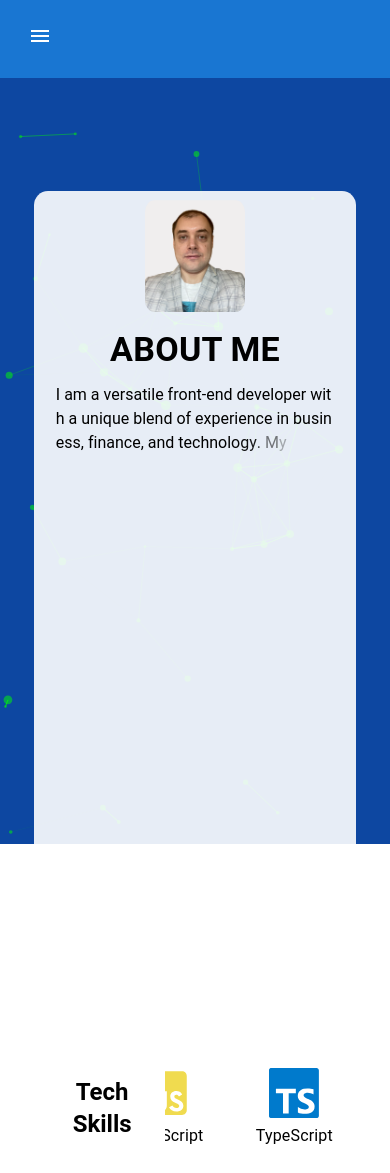
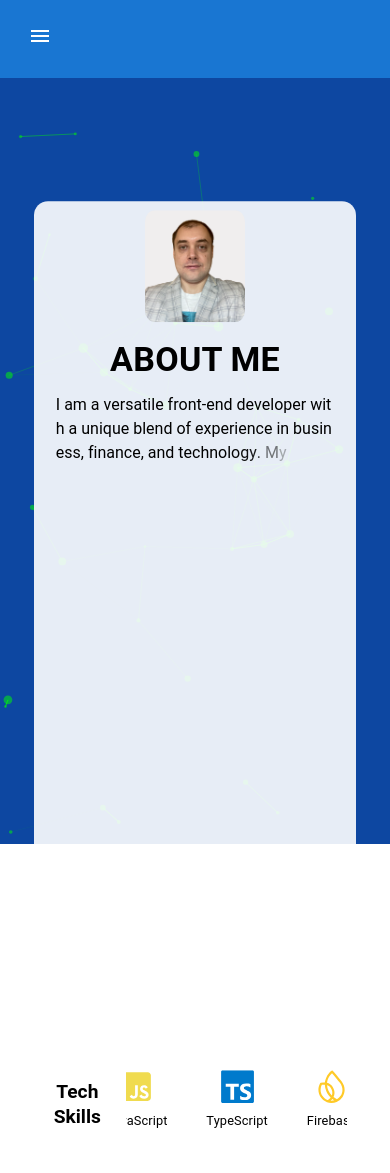
Before and after one commit to todor-savov/personal-portfolio, a React (Vite) app in the folder personal-portfolio/: page /about in a window 390 px wide. Built offline with nearby package versions, Linux system fonts and the light colour scheme.

Commit message:
Update the CSS styling for About page to make the tech items more mobile friendly

```diff
--- a/personal-portfolio/src/components/About/About.css
+++ b/personal-portfolio/src/components/About/About.css
@@ -38,7 +38,8 @@
 }
 
 #tech-stack {
-    margin: 24px;
+    margin-right: 10px;
+    font-size: 1.2rem;
     font-weight: bold;
     color: black;
 }
@@ -46,6 +47,7 @@
 #container-scroll {
     width: 60%;
     overflow: hidden;
+    margin-bottom: 1rem;
 }
 
 .scroll {
@@ -56,8 +58,12 @@
 }
 
 .item {
-    padding: 0.7rem 1rem;
-    white-space: nowrap;
+    display: flex;
+    flex-direction: column;
+    justify-content: center;
+    align-items: center;
+    padding: 0.5rem 0.9rem;
+    gap: 8px;
 }
 
 .item p {
@@ -93,12 +99,20 @@
         font-size: 1rem;
     }
 
+    .scroll {
+        gap: 10px;
+    }
+
     #container-scroll {
         width: 100%;
     }
 
     .item {
-        padding: 0.5rem 0.7rem;
+        height: 60px;
+    }
+
+    .item p {
+        font-size: 0.8rem;
     }
 }
 
```
